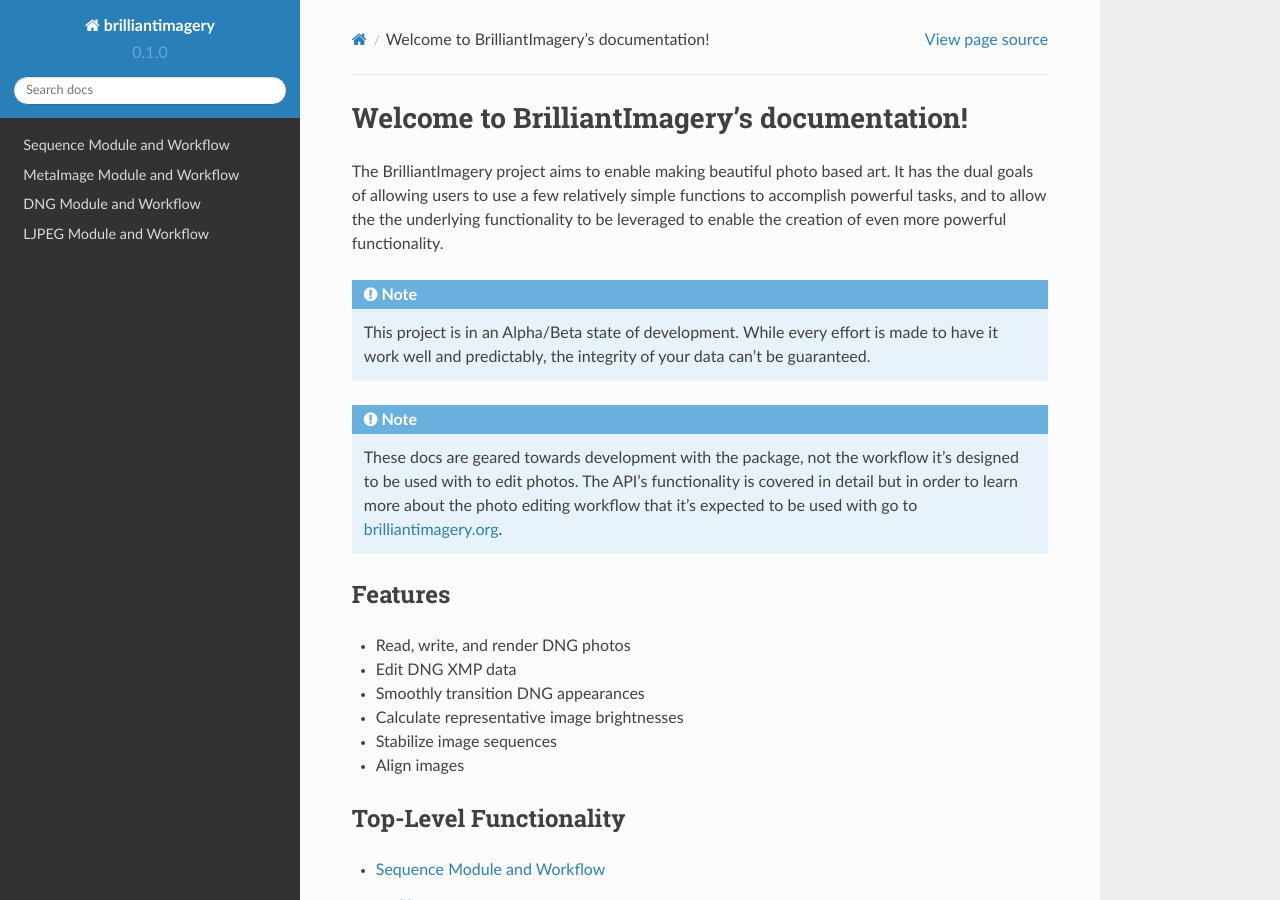
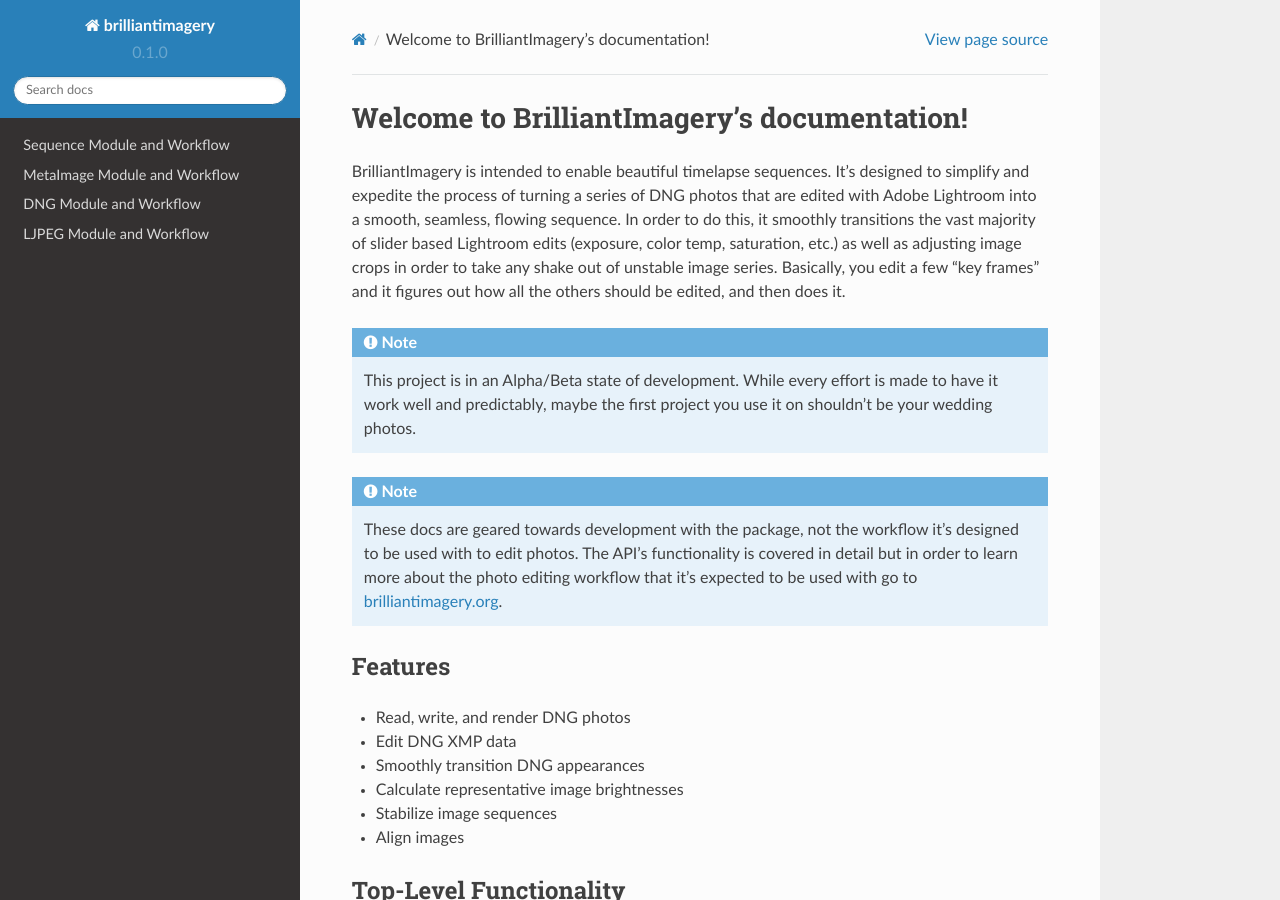
Before and after one commit to brilliantimagery/brilliantimagery, a Sphinx documentation site: the page built from docs/index.rst, in a window 1280 px wide and 900 px high. Built offline with Sphinx 7.4.7 and the Read the Docs theme 2.0.0, drawn with Linux system fonts in a browser that asks for light colours.

Commit message:
Updated docs and http to https

```diff
--- a/README.rst
+++ b/README.rst
@@ -13,7 +13,7 @@
 Documentation
 -------------
 
-Docs can be found at `brilliantimagery.org/docs <http://www.brilliantimagery.org/docs/>`_
+Docs can be found at `brilliantimagery.org/docs <https://www.brilliantimagery.org/docs/>`_
 
 Installation
 ------------
--- a/docs/index.rst
+++ b/docs/index.rst
@@ -6,17 +6,13 @@
 Welcome to BrilliantImagery's documentation!
 ============================================
 
-The BrilliantImagery project aims to enable making beautiful photo
-based art. It has the dual goals of allowing users to use a few relatively
-simple functions to accomplish powerful tasks, and to allow the
-the underlying functionality to be leveraged to enable the creation
-of even more powerful functionality.
+BrilliantImagery is intended to enable beautiful timelapse sequences. It's designed to simplify and expedite the process of turning a series of DNG photos that are edited with Adobe Lightroom into a smooth, seamless, flowing sequence. In order to do this, it smoothly transitions the vast majority of slider based Lightroom edits (exposure, color temp, saturation, etc.) as well as adjusting image crops in order to take any shake out of unstable image series. Basically, you edit a few "key frames" and it figures out how all the others should be edited, and then does it.
 
 .. Note::
-   This project is in an Alpha/Beta state of development. While every effort is made to have it work well and predictably, the integrity of your data can't be guaranteed.
+   This project is in an Alpha/Beta state of development. While every effort is made to have it work well and predictably, maybe the first project you use it on shouldn't be your wedding photos.
 
 .. note::
-   These docs are geared towards development with the package, not the workflow it's designed to be used with to edit photos. The API's functionality is covered in detail but in order to learn more about the photo editing workflow that it's expected to be used with go to `brilliantimagery.org <http://www.brilliantimagery.org/>`_.
+   These docs are geared towards development with the package, not the workflow it's designed to be used with to edit photos. The API's functionality is covered in detail but in order to learn more about the photo editing workflow that it's expected to be used with go to `brilliantimagery.org <https://www.brilliantimagery.org/>`_.
 
 Features
 --------
--- a/docs/sequence.rst
+++ b/docs/sequence.rst
@@ -9,7 +9,7 @@
 Usage
 -----
 
-In the below examples it's assumed that the photos are in a single folder and have been appropriately edited in Adobe Lightroom. The editing process workflow can be learned about at `brilliantimagery.org <http://www.brilliantimagery.org/>`_
+In the below examples it's assumed that the photos are in a single folder and have been appropriately edited in Adobe Lightroom. The editing process workflow can be learned about at `brilliantimagery.org <https://www.brilliantimagery.org/>`_
 
 **Example: Smooth the exposure transitions but nothing else.**
 
--- a/pyproject.toml
+++ b/pyproject.toml
@@ -8,7 +8,7 @@
 license = "GPL-3.0-only"
 authors = ["Chad DeRosier <chad.derosier@gmail.com>"]
 readme = "README.rst"
-homepage = 'http://www.brilliantimagery.org'
+homepage = 'https://www.brilliantimagery.org'
 repository = 'https://github.com/brilliantimagery/brilliantimagery'
 build = 'build.py'
 packages = [
```
